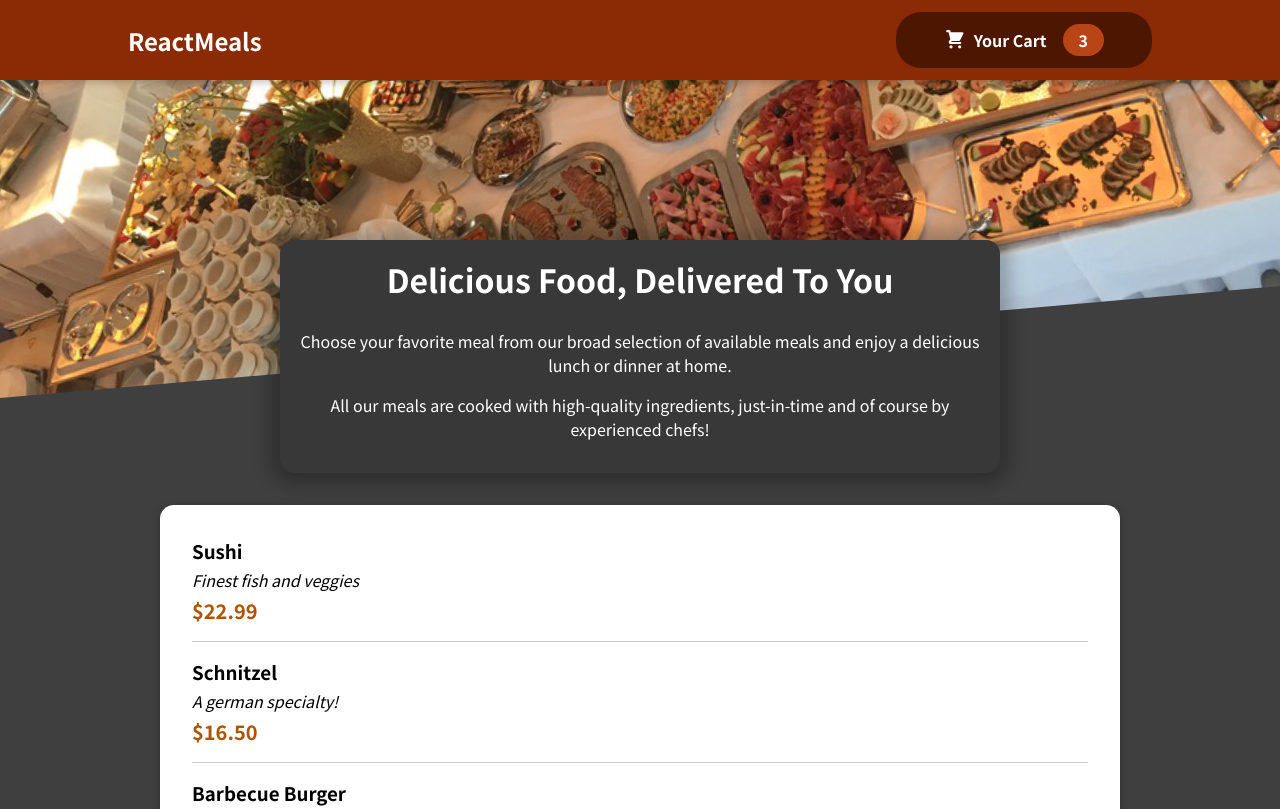
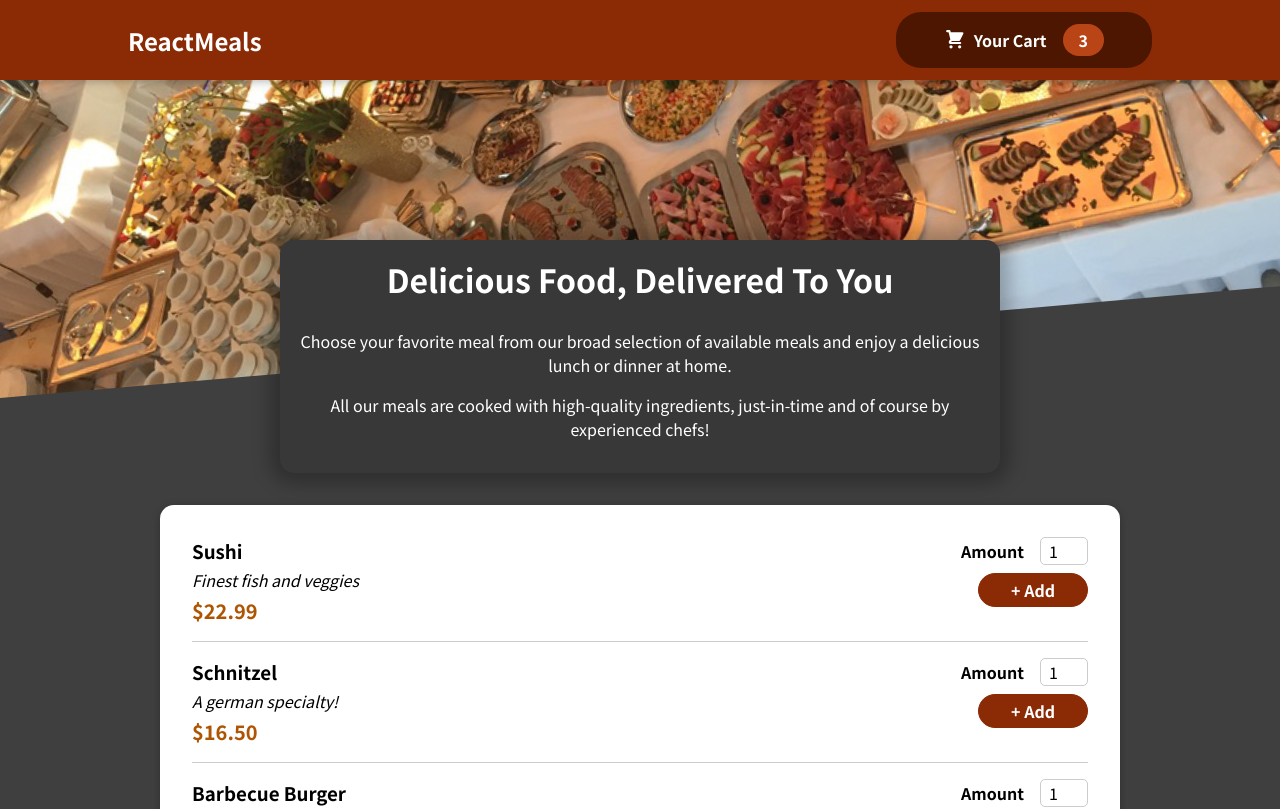
Before and after one commit to sreyom31/React-Food-Order-App, a React (Create React App) app: page / in a window 1280 px wide. Shown: the top 809 px of the page. Built offline with nearby package versions, Linux system fonts and the light colour scheme.

Commit message:
add mealInputForm and a custom input component

```diff
--- a/src/components/Meals/AvailableMeals.js
+++ b/src/components/Meals/AvailableMeals.js
@@ -32,6 +32,7 @@ const DUMMY_MEALS = [
 const AvailableMeals = () => {
   const mealsList = DUMMY_MEALS.map((meal) => (
     <MealItem
+      id={meal.id}
       key={meal.id}
       name={meal.name}
       description={meal.description}
--- a/src/components/Meals/MealItem/MealItem.js
+++ b/src/components/Meals/MealItem/MealItem.js
@@ -1,4 +1,5 @@
 import classes from './MealItem.module.css';
+import MealItemForm from './MealItemForm'
 
 const MealItem = (props) => {
   const price = `$${props.price.toFixed(2)}`;
@@ -10,7 +11,9 @@ const MealItem = (props) => {
         <div className={classes.description}>{props.description}</div>
         <div className={classes.price}>{price}</div>
       </div>
-      <div></div>
+      <div>
+        <MealItemForm id={props.id} />
+      </div>
     </li>
   );
 };
--- a/src/components/Meals/MealItem/MealItemForm.js
+++ b/src/components/Meals/MealItem/MealItemForm.js
@@ -0,0 +1,23 @@
+import Input from '../../UI/Input';
+import classes from './MealItemForm.module.css';
+
+const MealItemForm = (props) => {
+  return (
+    <form className={classes.form}>
+      <Input
+        label='Amount'
+        input={{
+          id: 'amount_' + props.id,
+          type: 'number',
+          min: '1',
+          max: '5',
+          step: '1',
+          defaultValue: '1',
+        }}
+      />
+      <button>+ Add</button>
+    </form>
+  );
+};
+
+export default MealItemForm;
--- /dev/null
+++ b/src/components/Meals/MealItem/MealItemForm.module.css
@@ -0,0 +1,20 @@
+.form {
+    text-align: right;
+  }
+
+  .form button {
+    font: inherit;
+    cursor: pointer;
+    background-color: #8a2b06;
+    border: 1px solid #8a2b06;
+    color: white;
+    padding: 0.25rem 2rem;
+    border-radius: 20px;
+    font-weight: bold;
+  }
+
+  .form button:hover,
+  .form button:active {
+    background-color: #641e03;
+    border-color: #641e03;
+  }
--- /dev/null
+++ b/src/components/UI/Input.js
@@ -0,0 +1,12 @@
+import classes from './Input.module.css';
+
+const Input = (props) => {
+  return (
+    <div className={classes.input}>
+      <label htmlFor={props.input.id}>{props.label}</label>
+      <input {...props.input} />
+    </div>
+  );
+};
+
+export default Input;
--- /dev/null
+++ b/src/components/UI/Input.module.css
@@ -0,0 +1,18 @@
+.input {
+    display: flex;
+    align-items: center;
+    margin-bottom: 0.5rem;
+  }
+
+  .input label {
+    font-weight: bold;
+    margin-right: 1rem;
+  }
+
+  .input input {
+    width: 3rem;
+    border-radius: 5px;
+    border: 1px solid #ccc;
+    font: inherit;
+    padding-left: 0.5rem;
+  }
```
